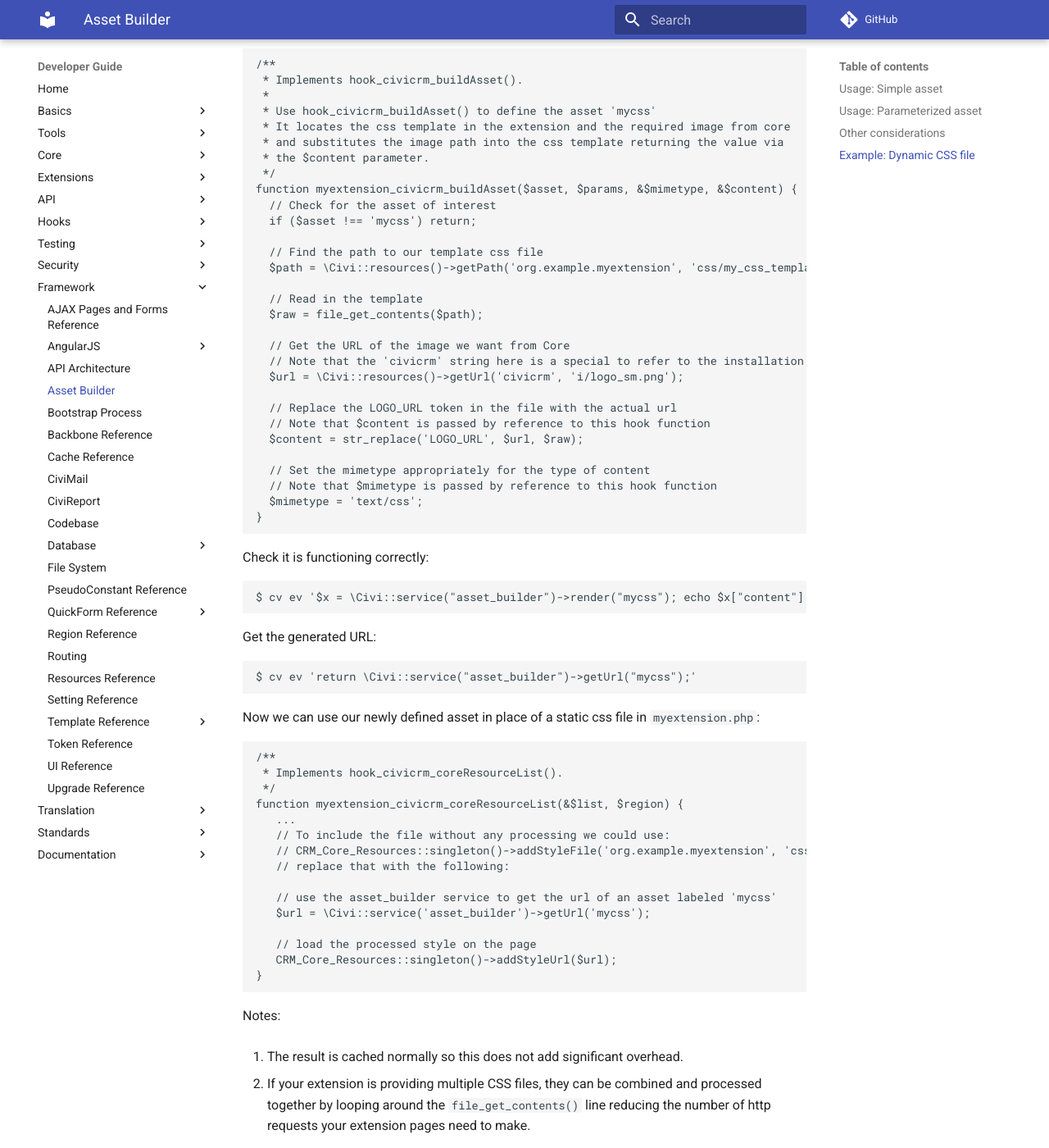
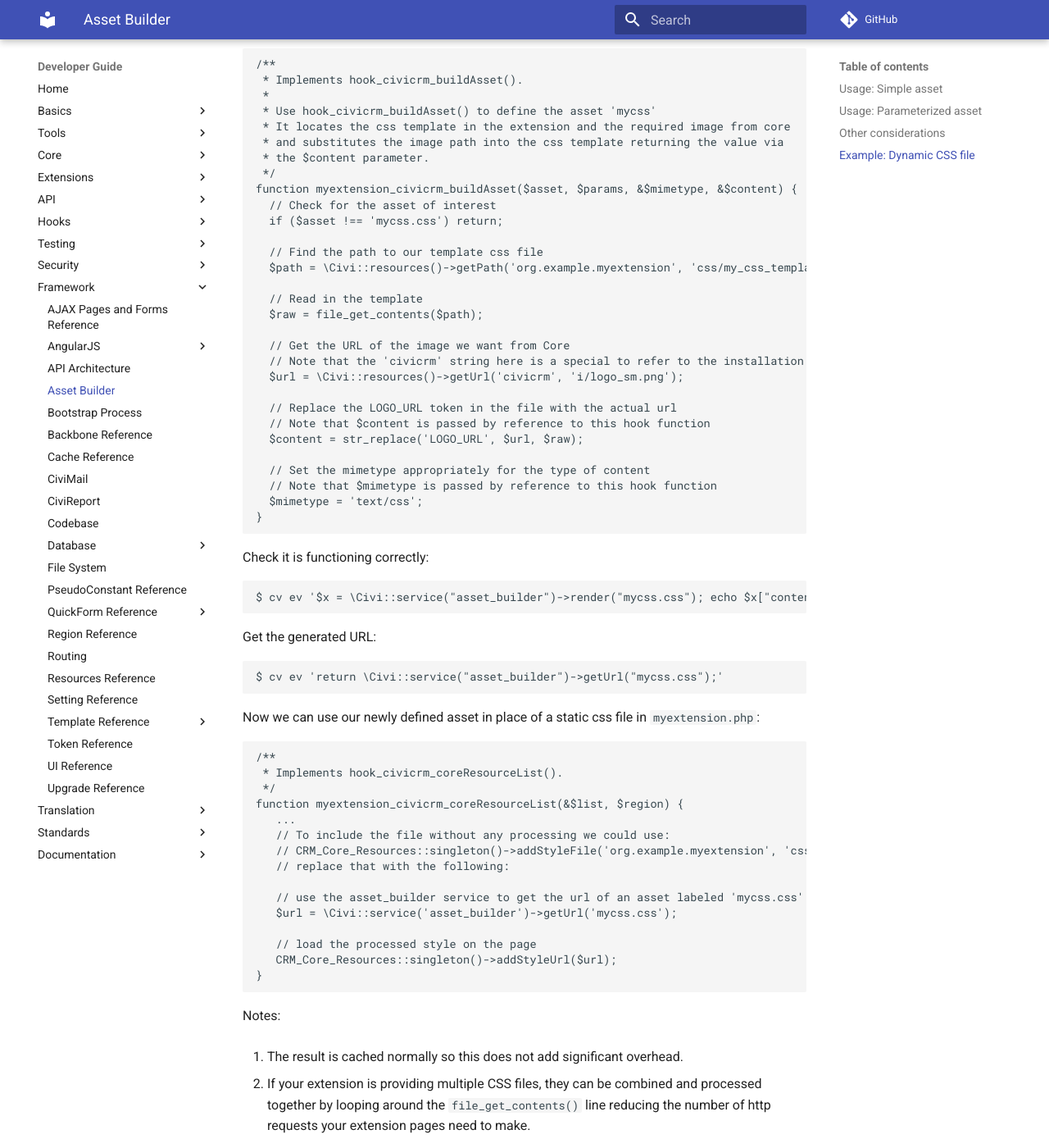
Before and after one commit to civicrm/civicrm-dev-docs, an MkDocs documentation site: the page built from docs/framework/asset-builder.md, in a window 1280 px wide and 1400 px high, scrolled down 3628 px. Shown: the whole window at 82% size. Built offline with MkDocs 1.6.1 and Material for MkDocs 9.7.7, drawn with Linux system fonts in a browser that asks for light colours; comment, search, counter and statistics services are not loaded; old or Windows-style settings are respelled for this version of MkDocs.

Commit message:
buildAsset requires that the $asset varaible look like a file (containg a . )

````diff
--- a/docs/framework/asset-builder.md
+++ b/docs/framework/asset-builder.md
@@ -176,7 +176,7 @@ In `myextension.php`:
  */
 function myextension_civicrm_buildAsset($asset, $params, &$mimetype, &$content) {
   // Check for the asset of interest
-  if ($asset !== 'mycss') return;
+  if ($asset !== 'mycss.css') return;
 
   // Find the path to our template css file
   $path = \Civi::resources()->getPath('org.example.myextension', 'css/my_css_template.css');
@@ -200,12 +200,12 @@ function myextension_civicrm_buildAsset($asset, $params, &$mimetype, &$content)
 
 Check it is functioning correctly:
 ```
-$ cv ev '$x = \Civi::service("asset_builder")->render("mycss"); echo $x["content"];'
+$ cv ev '$x = \Civi::service("asset_builder")->render("mycss.css"); echo $x["content"];'
 ```
 
 Get the generated URL:
 ```
-$ cv ev 'return \Civi::service("asset_builder")->getUrl("mycss");'
+$ cv ev 'return \Civi::service("asset_builder")->getUrl("mycss.css");'
 ```
 
 Now we can use our newly defined asset in place of a static css file in `myextension.php`:
@@ -220,8 +220,8 @@ function myextension_civicrm_coreResourceList(&$list, $region) {
    // CRM_Core_Resources::singleton()->addStyleFile('org.example.myextension', 'css/my_css.css');
    // replace that with the following:
 
-   // use the asset_builder service to get the url of an asset labeled 'mycss'
-   $url = \Civi::service('asset_builder')->getUrl('mycss');
+   // use the asset_builder service to get the url of an asset labeled 'mycss.css'
+   $url = \Civi::service('asset_builder')->getUrl('mycss.css');
 
    // load the processed style on the page
    CRM_Core_Resources::singleton()->addStyleUrl($url);
````
